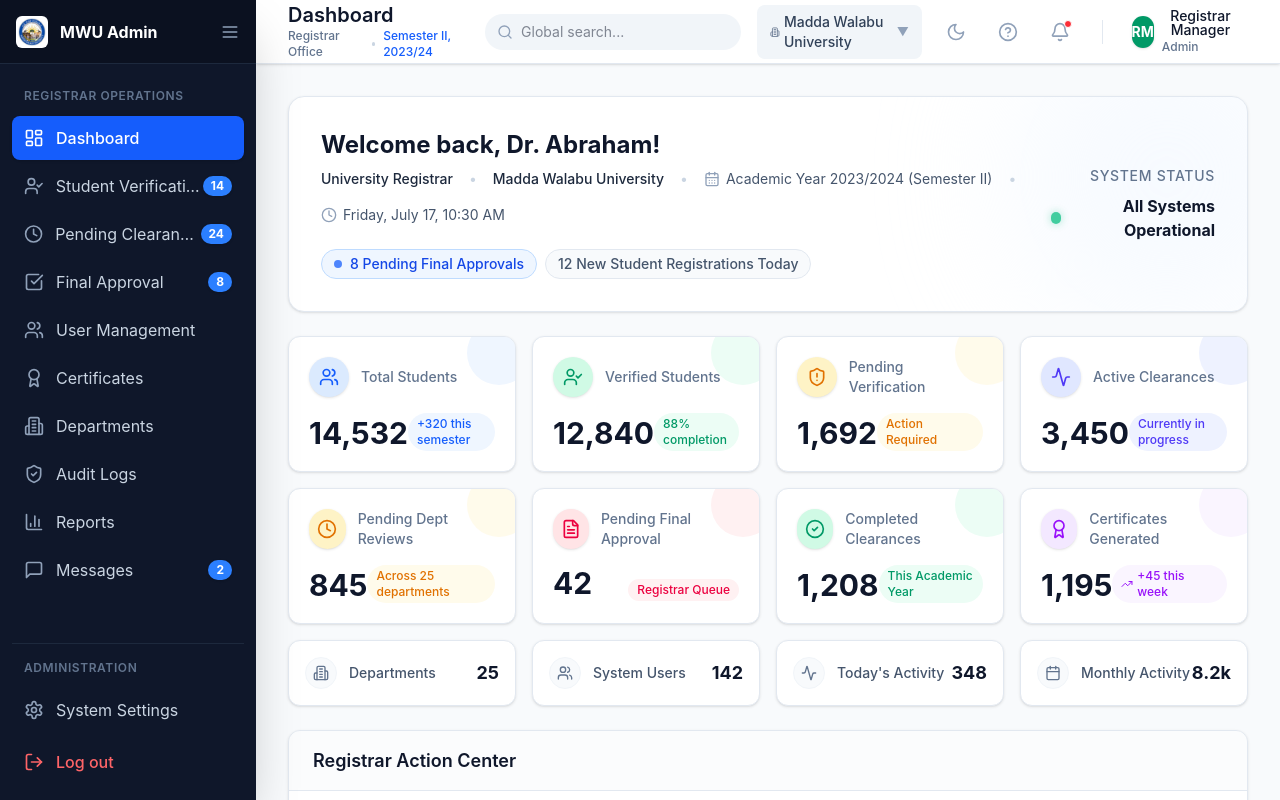
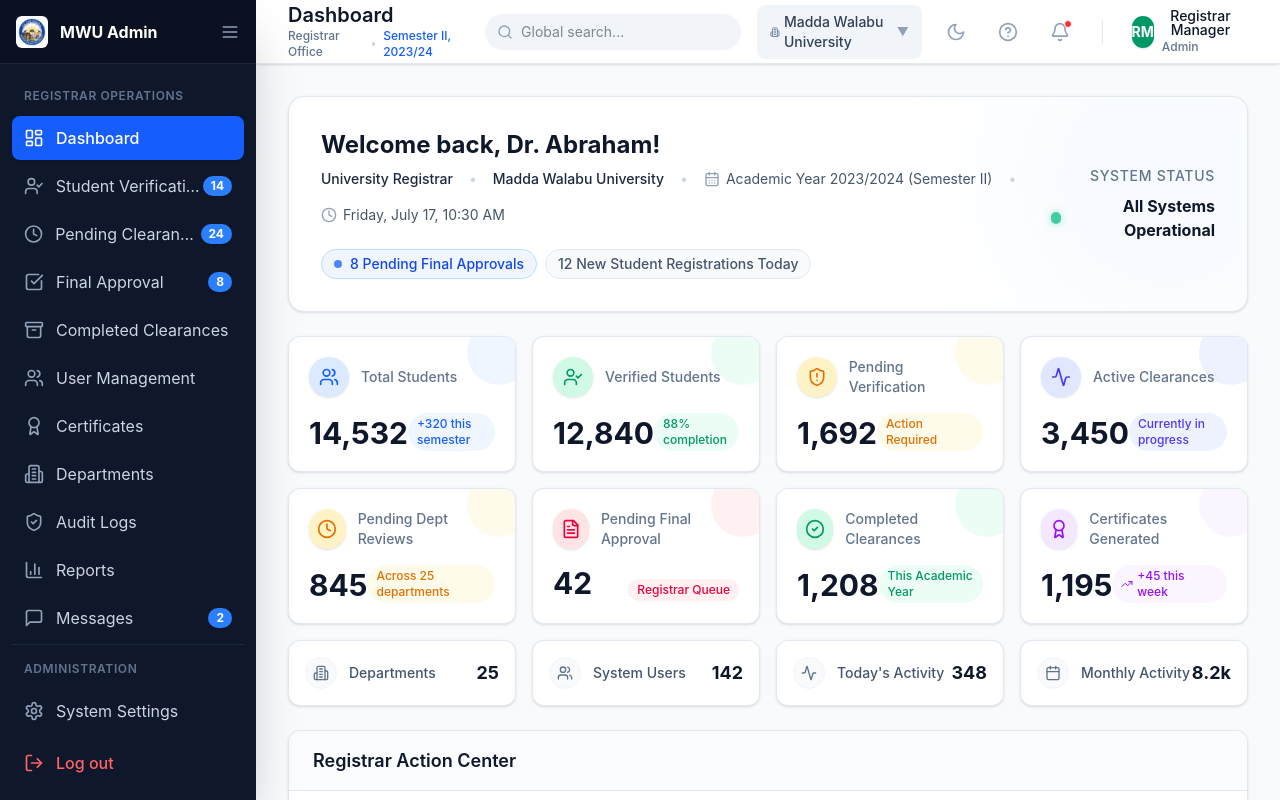
Before and after one commit to abdisa38/mwu_cms-web-based, a React (Vite) app in the folder frontend/: page /registrar in a window 1280 px wide. Built offline with nearby package versions, Linux system fonts and the light colour scheme.

Commit message:
feat: implement responsive RegistrarLayout with sidebar navigation and header components

```diff
--- a/frontend/src/app/pages/registrar/RegistrarLayout.tsx
+++ b/frontend/src/app/pages/registrar/RegistrarLayout.tsx
@@ -18,7 +18,8 @@ import {
   Moon,
   UserCheck,
   Clock,
-  ShieldCheck
+  ShieldCheck,
+  Archive
 } from "lucide-react";
 import { useState } from "react";
 
@@ -31,6 +32,7 @@ export function RegistrarLayout() {
     { icon: UserCheck, label: "Student Verification", path: "/registrar/verification", badge: 14 },
     { icon: Clock, label: "Pending Clearances", path: "/registrar/pending", badge: 24 },
     { icon: CheckSquare, label: "Final Approval", path: "/registrar/approvals", badge: 8 },
+    { icon: Archive, label: "Completed Clearances", path: "/registrar/completed" },
     { icon: Users, label: "User Management", path: "/registrar/users" },
     { icon: Award, label: "Certificates", path: "/registrar/certificates" },
     { icon: Building2, label: "Departments", path: "/registrar/departments" },
```
